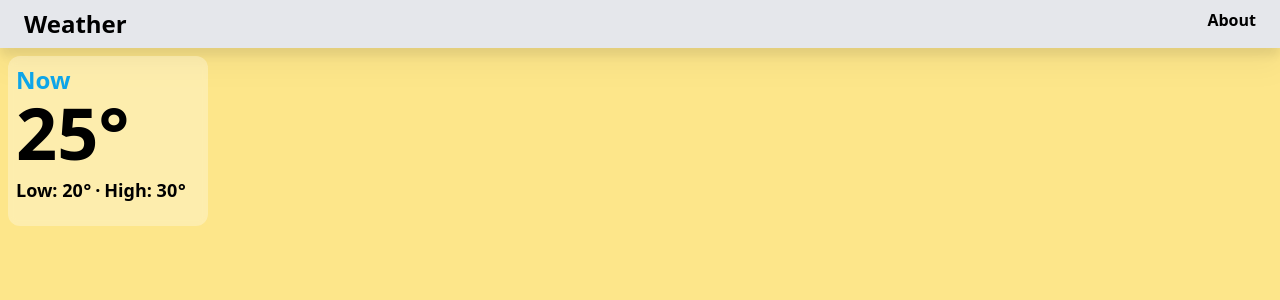
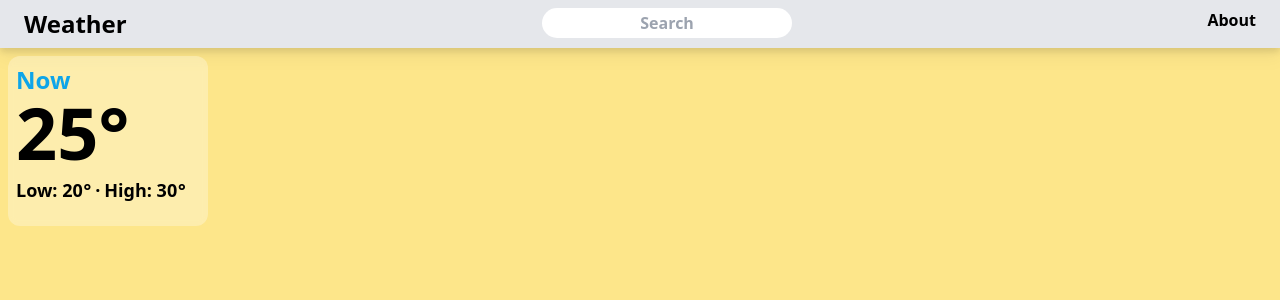
Before and after one commit to prathameshkhade/weather, a React (Create React App) app in the folder weather/: page / in a window 1280 px wide. Shown: the top 300 px of the page. Built offline with nearby package versions, Linux system fonts and the light colour scheme.

Commit message:
add: search bar in nav

```diff
--- a/weather/src/pages/Navbar.jsx
+++ b/weather/src/pages/Navbar.jsx
@@ -1,15 +1,34 @@
-import React from "react";
+import React, { useEffect, useState } from "react";
 
 export default function Navbar() {
   return (
-    <div className="flex py-2 justify-between px-6 bg-gray-200 font-semibold drop-shadow-xl">
+    <div className="flex align-items-center py-2 justify-between px-6 bg-gray-200 font-semibold drop-shadow-lg">
       <div className="text-2xl">Weather</div>
-      <div className="">{/* search bar component */}</div>
+      <div className="">
+        <Search />
+      </div>
       <div className="gap-4">
         <nav className="space-x-5">
-          <a href="#">About</a>
+          <a href="#.">About</a>
         </nav>
       </div>
     </div>
   );
 }
+
+// Search bar component
+function Search() {
+  let [location, setLocation] = useState('')
+
+  useEffect((e) => {
+    // logic of search
+  }, [location])
+
+  return (
+    <div className="">
+      <input type="text" placeholder="Search" value={location} onChange={(event) => setLocation(event.target.value)}
+          className="rounded-2xl px-2 w-[250px] h-[30px] text-center text-black"
+      />
+    </div>
+  )
+}
```
